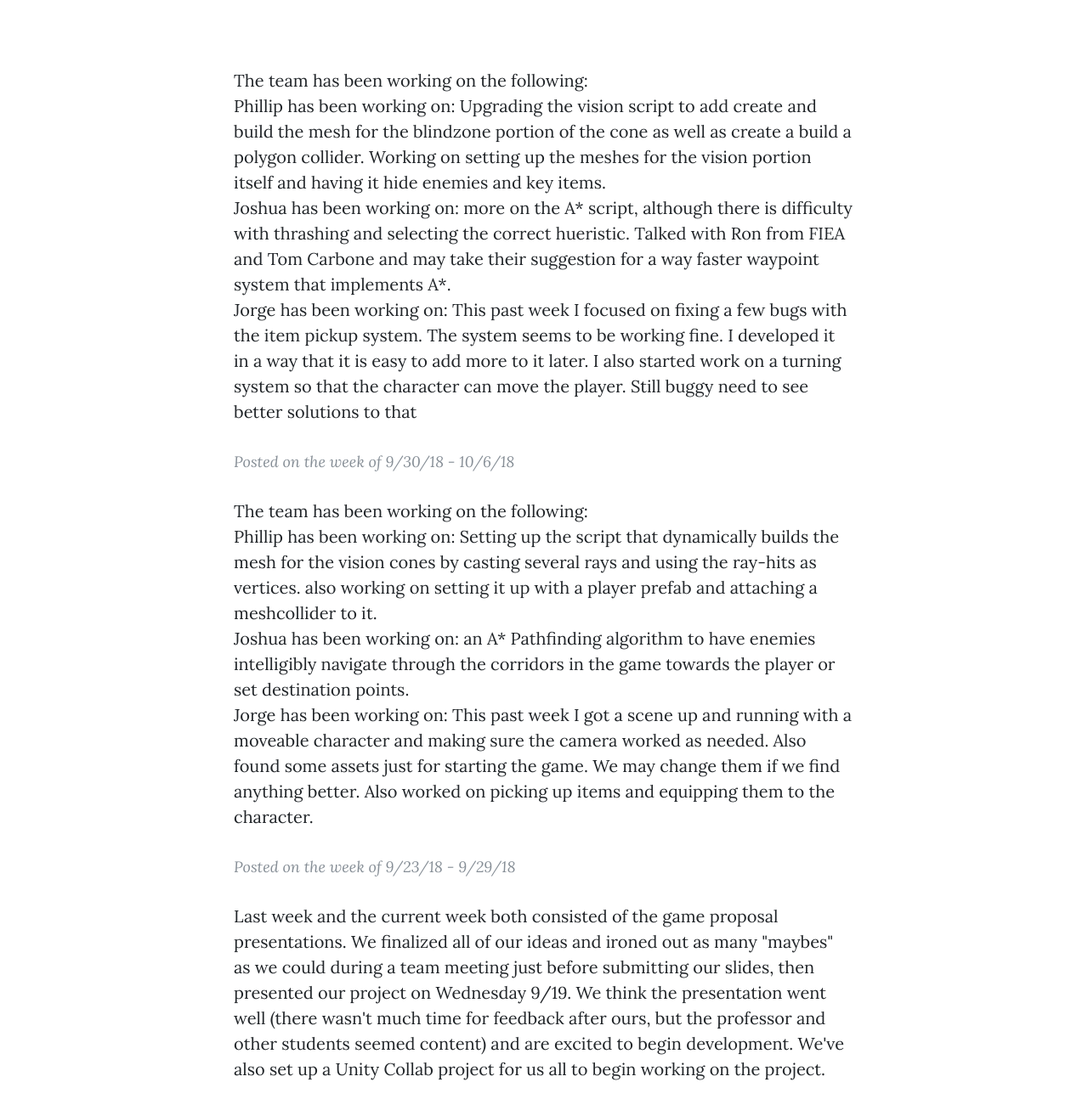
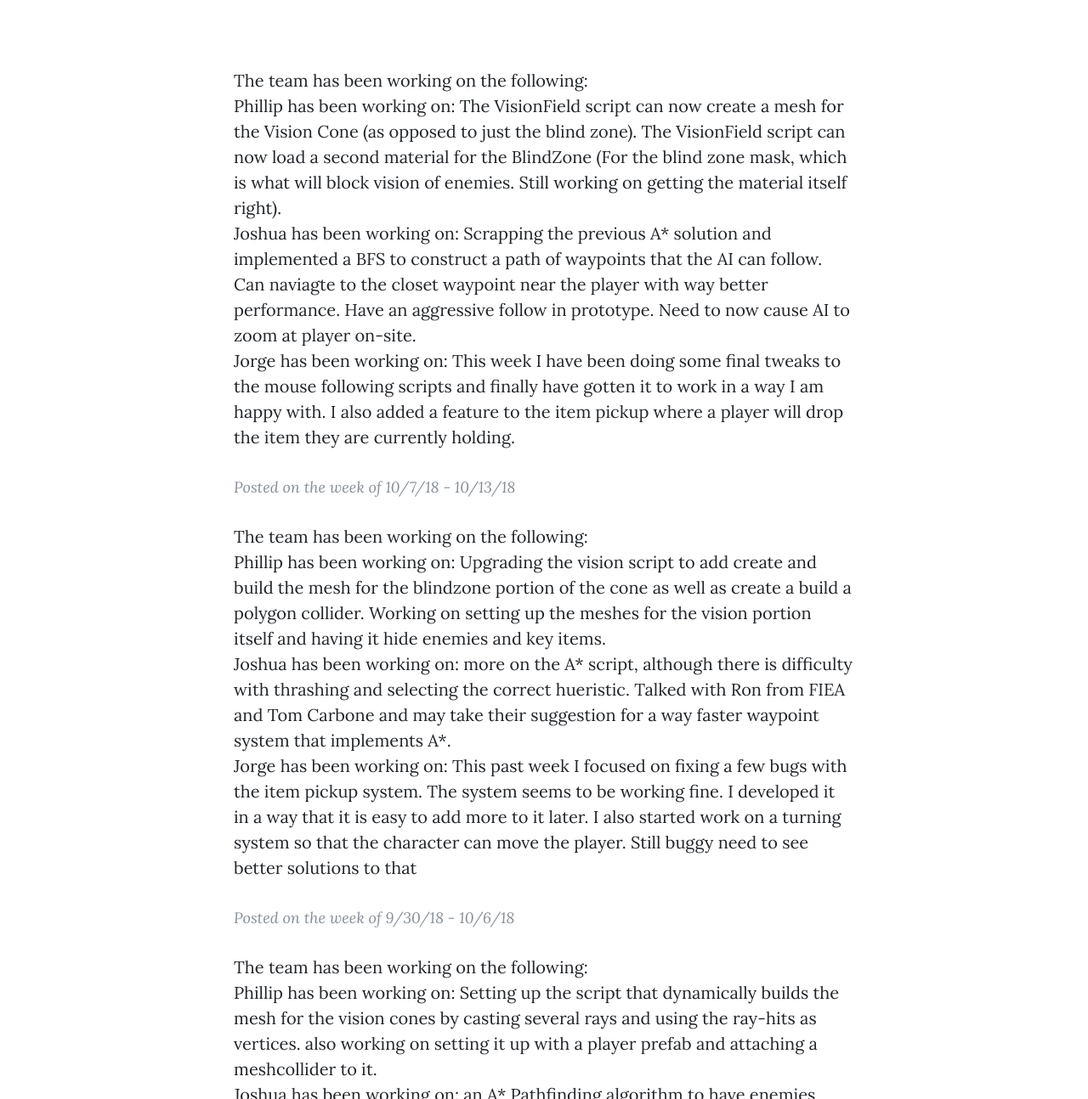
Before and after one commit to Zexdur/Zexdur.github.io, a website: page index.html in a window 1280 px wide. Shown: the part 532-1826 px from the top of the page at 85% size. Drawn offline with nearby package versions, Linux system fonts and the light colour scheme.

Commit message:
Adds the devlog changes from 10/7/2018 - 10/12/2018

```diff
--- a/index.html
+++ b/index.html
@@ -55,6 +55,15 @@
 		<div class="post-preview">
               <p class="post-subtitle">
 				The team has been working on the following:
+				<br>Phillip has been working on: The VisionField script can now create a mesh for the Vision Cone (as opposed to just the blind zone). The VisionField script can now load a second material for the BlindZone (For the blind zone mask, which is what will block vision of enemies. Still working on getting the material itself right).
+				<br>Joshua has been working on: Scrapping the previous A* solution and implemented a BFS to construct a path of waypoints that the AI can follow. Can naviagte to the closet waypoint near the player with way better performance. Have an aggressive follow in prototype. Need to now cause AI to zoom at player on-site.
+				<br>Jorge has been working on: This week I have been doing some final tweaks to the mouse following scripts and finally have gotten it to work in a way I am happy with. I also added a feature to the item pickup where a player will drop the item they are currently holding.
+				</p>
+            <p class="post-meta">Posted on the week of 10/7/18 - 10/13/18</p>
+          </div>
+    <div class="post-preview">
+              <p class="post-subtitle">
+				The team has been working on the following:
 				<br>Phillip has been working on: Upgrading the vision script to add create and build the mesh for the blindzone portion of the cone as well as create a build a polygon collider. Working on setting up the meshes for the vision portion itself and having it hide enemies and key items.
 				<br>Joshua has been working on: more on the A* script, although there is difficulty with thrashing and selecting the correct hueristic. Talked with Ron from FIEA and Tom Carbone and may take their suggestion for a way faster waypoint system that implements A*.
 				<br>Jorge has been working on: This past week I focused on fixing a few bugs with the item pickup system. The system seems to be working fine. I developed it in a way that it is easy to add more to it later. I also started work on a turning system so that the character can move the player. Still buggy need to see better solutions to that
```
